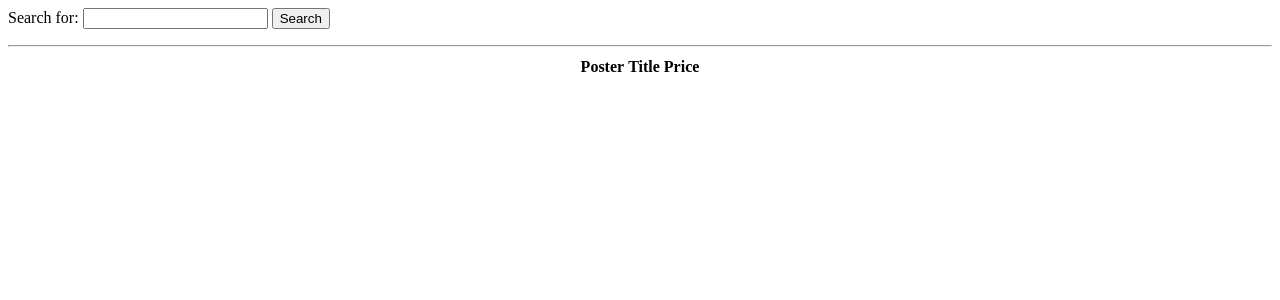
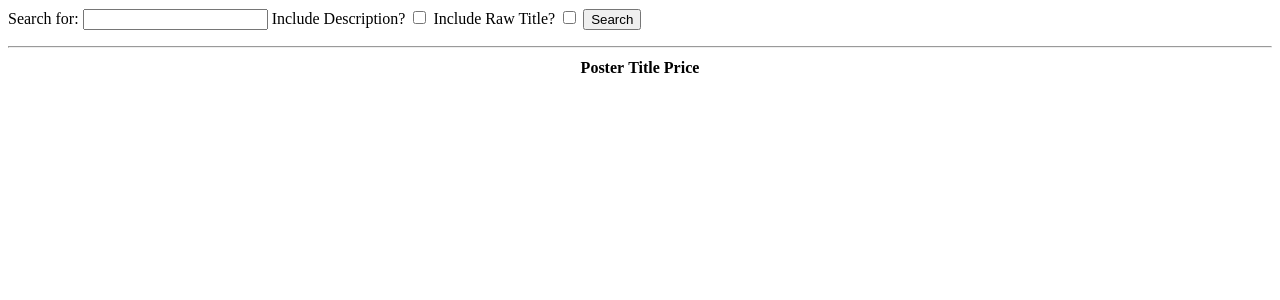
Before and after one commit to Sloloem/iRiffDB, a Django app: page /search in a window 1280 px wide. Shown: the top 300 px of the page. Run offline with Django 3.2, Linux system fonts and the light colour scheme; data that the repository does not hold is empty.

Commit message:
It works, assholes

```diff
--- a/iriffdbApp/iriffdbApp/urls.py
+++ b/iriffdbApp/iriffdbApp/urls.py
@@ -18,5 +18,5 @@ from django.contrib import admin
 
 urlpatterns = [
     url(r'^', include('searchUI.urls')),
-    url(r'^admin/', admin.site.urls),
+    #url(r'^admin/', admin.site.urls),
 ]
--- a/iriffdbApp/searchUI/templates/searchUI/index.html
+++ b/iriffdbApp/searchUI/templates/searchUI/index.html
@@ -3,6 +3,10 @@
     <form action="/search">
       <label for="q">Search for:</label>
       <input name="q" type="text">
+      <label for="includeDesc">Include Description?</label>
+      <input name="includeDesc" type="checkbox"/>
+      <label for="includeRawTitle">Include Raw Title?</label>
+      <input name="includeRawTitle" type="checkbox"/>
       <input value="Search" type="submit">
     </form>
   </body>
--- a/iriffdbApp/searchUI/templates/searchUI/results.html
+++ b/iriffdbApp/searchUI/templates/searchUI/results.html
@@ -2,7 +2,11 @@
   <body>
     <form action="/search">
       <label for="q">Search for:</label>
-      <input name="q" type="text">
+      <input name="q" type="text" value="{{ term }}">
+      <label for="includeDesc">Include Description?</label>
+      <input id="includeDesc" name="includeDesc" type="checkbox" {% if includeDesc %}checked{% endif %}/>
+      <label for="includeRawTitle">Include Raw Title?</label>
+      <input id="includeRawTitle" name="includeRawTitle" type="checkbox" {% if includeRaw %}checked{% endif %}/>
       <input value="Search" type="submit">
     </form>
     <hr />
--- a/iriffdbApp/searchUI/views.py
+++ b/iriffdbApp/searchUI/views.py
@@ -10,11 +10,13 @@ def index(request):
   return render(request, 'searchUI/index.html', {})
 def search(request):
   term = request.GET.get('q', '')
-  includeRawTitle = request.GET.get('rawTitle', False)
-  includeDescription = request.GET.get('description', False)
-  foundItems = iRiffItem.objects.filter(
-    Q(guessedTitle__icontains=term) #|
-    #Q(rawName__icontains=term) if includeRawTitle else Q(False) |
-    #Q(description__icontains=term) if includeDescription else Q(False))
-    )
-  return render(request, 'searchUI/results.html', {'riffHost':iRiffClient.Host,'results':foundItems})
+  includeRawTitle = request.GET.get('includeRawTitle', False)
+  includeDescription = request.GET.get('includeDesc', False)
+  query = Q(guessedTitle__icontains=term)
+
+  if includeRawTitle:
+    query |= Q(rawName__icontains=term)
+  if includeDescription:
+    query |= Q(description__icontains=term)
+  foundItems = iRiffItem.objects.filter(query)
+  return render(request, 'searchUI/results.html', {'riffHost':iRiffClient.Host,'results':foundItems, 'includeRaw': includeRawTitle, 'includeDesc': includeDescription, 'term': term})
```
